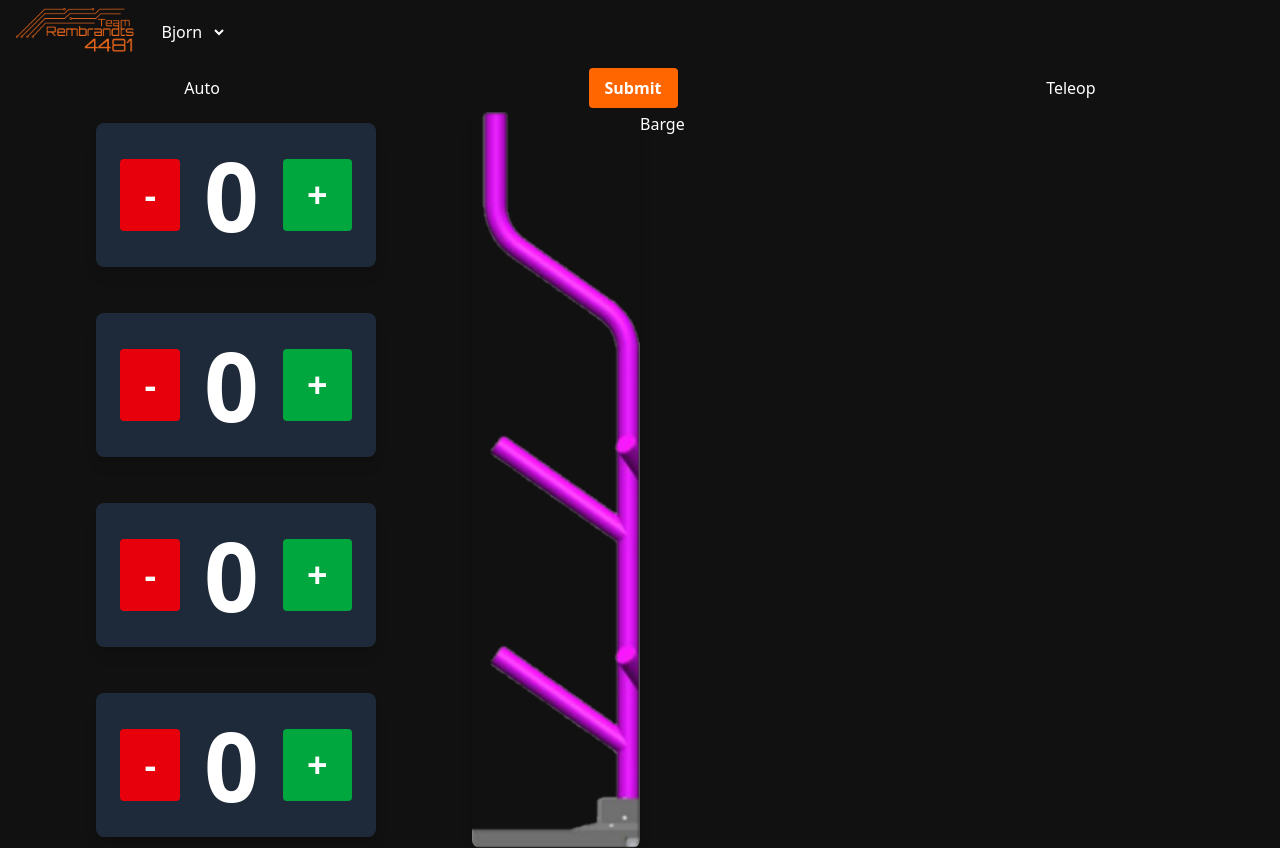
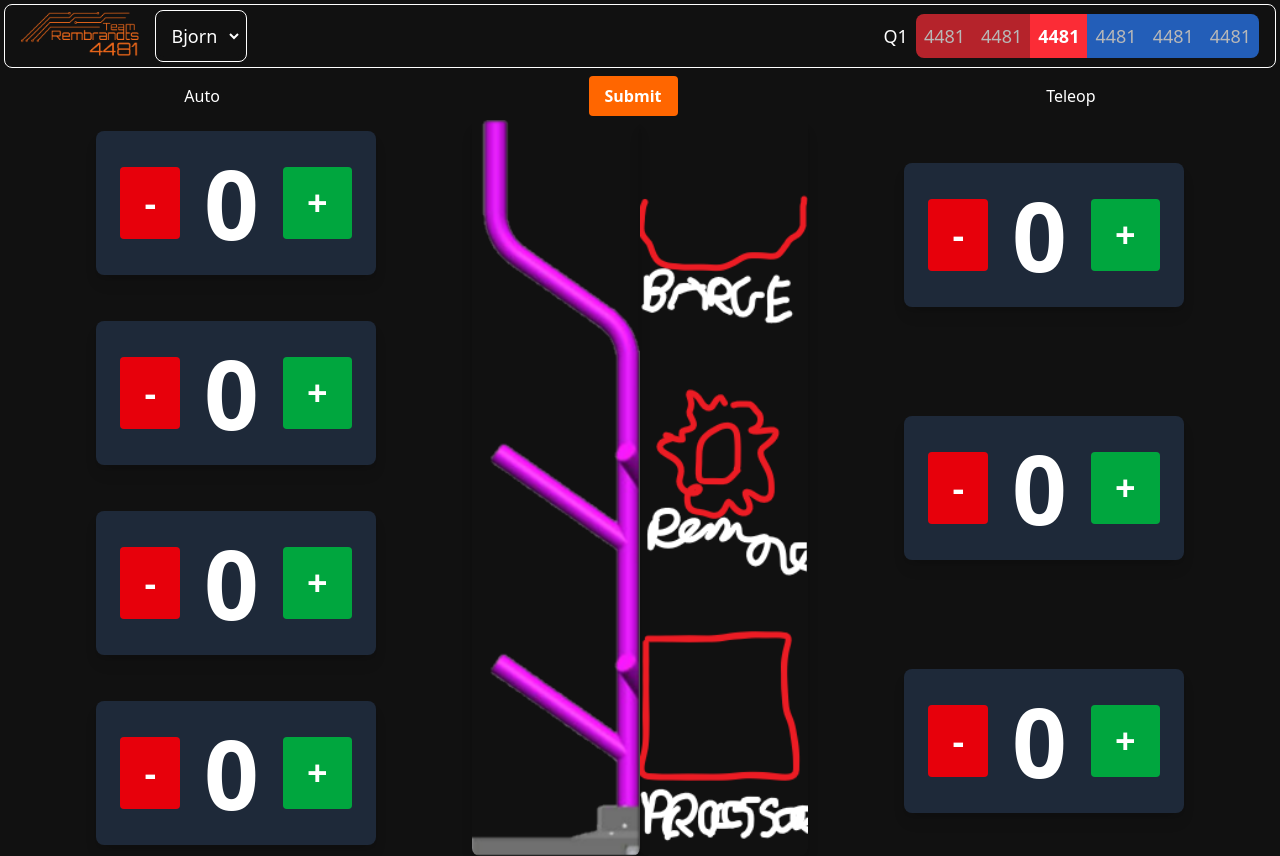
Before and after one commit to Bjorn4481/4481-scouting-app-2025, a React (Vite) app in the folder vite-project/: page / in a window 1280 px wide. Built offline with nearby package versions, Linux system fonts and the light colour scheme.

Commit message:
more stuff!

```diff
--- a/vite-project/src/App.jsx
+++ b/vite-project/src/App.jsx
@@ -8,19 +8,25 @@ import ScoutingInputDiv from "./components/ScoutingInputDiv";
 const App = () => {
   const [scoutingData, setScoutingData] = useState({
     scoutName: "",
-    teamNumber: "",
-    matchString: "",
+    teamNumber: "4481",
+    matchString: "Q1",
     auto: {
       L4: 0,
       L3: 0,
       L2: 0,
       L1: 0,
+      Net: 0,
+      Remove: 0,
+      Processor: 0,
     },
     teleop: {
       L4: 0,
       L3: 0,
       L2: 0,
       L1: 0,
+      Net: 0,
+      Remove: 0,
+      Processor: 0,
     },
     comments: "",
   });
--- a/vite-project/src/components/Barge.jsx
+++ b/vite-project/src/components/Barge.jsx
@@ -1,11 +1,35 @@
-import React from 'react';
+import React from "react";
+import Counter from "./Counter";
 
-const Barge = ({}) => {
-    return (
-        <div className="barge flex-grow-1">
-            <span>Barge</span>
-        </div>
-    );
+const Barge = ({ type, scoutingData, setScoutingData }) => {
+  return (
+    <div className={`reef flex h-[calc(100vh-4rem)] justify-between`}>
+      <div className="reef-image flex justify-end items-center h-full">
+        <img
+          src="/src/assets/BARGE.png"
+          alt="Barge"
+          className="h-full w-auto rounded-lg shadow-lg"
+        />
+      </div>
+      <div className="counters flex flex-col gap-6 justify-center h-full flex-grow">
+        <Counter
+          path={`${type}.Net`}
+          scoutingData={scoutingData}
+          setScoutingData={setScoutingData}
+        />
+        <Counter
+          path={`${type}.Remove`}
+          scoutingData={scoutingData}
+          setScoutingData={setScoutingData}
+        />
+        <Counter
+          path={`${type}.Processor`}
+          scoutingData={scoutingData}
+          setScoutingData={setScoutingData}
+        />
+      </div>
+    </div>
+  );
 };
 
 export default Barge;
--- a/vite-project/src/components/QRCodeGenerator.jsx
+++ b/vite-project/src/components/QRCodeGenerator.jsx
@@ -8,19 +8,25 @@ const QRCodeGenerator = ({ isOpen, onClose, scoutingData }) => {
     <div className="fixed inset-0 flex items-center justify-center bg-black bg-opacity-30 z-50">
       <div className="bg-white bg-opacity-90 p-8 rounded shadow-lg w-full max-w-xl h-2/3">
         <h2 className="text-2xl text-center text-black">
-          QR Code: {scoutingData?.match} - {scoutingData?.team}
+          QR Code: {scoutingData?.matchString} - {scoutingData?.teamNumber}
         </h2>
         {scoutingData && (
-          <div className="p-4 bg-white bg-opacity-90 rounded flex justify-center">
+          <div className="p-3 bg-white bg-opacity-90 rounded flex justify-center">
             <QRCode value={JSON.stringify(scoutingData)} size={512} />
           </div>
         )}
-        <div className="flex justify-center">
+        <div className="flex justify-center space-x-4">
           <button
-            className="bg-red-500 text-white py-3 px-6 rounded hover:bg-red-700 text-lg"
+            className="bg-red-500 text-white py-3 px-6 rounded hover:bg-red-700 text-lg w-1/2"
             onClick={onClose}
           >
-            Close
+            Edit
+          </button>
+          <button
+            className="bg-green-500 text-white py-3 px-6 rounded hover:bg-green-700 text-lg w-1/2"
+            onClick={onClose}
+          >
+            Next Match!
           </button>
         </div>
       </div>
--- a/vite-project/src/components/QRCodeScanner.jsx
+++ b/vite-project/src/components/QRCodeScanner.jsx
@@ -1,8 +1,7 @@
-import React, { useState, useEffect } from "react";
+import React, { useState } from "react";
 import { Scanner } from "@yudiel/react-qr-scanner";
 
 const QRCodeScanner = () => {
-    const [mode, setMode] = useState("camera"); // "camera" or "physical"
     const [scannedData, setScannedData] = useState("");
     const [isScanned, setIsScanned] = useState(false);
 
@@ -22,55 +21,16 @@ const QRCodeScanner = () => {
         console.error("Camera Scanner Error:", error);
     };
 
-    // Handle QR code from physical scanner (listens for keyboard input)
-    useEffect(() => {
-        if (mode === "physical") {
-            const handleKeyPress = (event) => {
-                if (event.key === "Enter" && scannedData) {
-                    console.log("Scanned (Physical):", scannedData);
-                    setIsScanned(true);
-                    setTimeout(() => setIsScanned(false), 2000); // Reset visual cue after 2 seconds
-                }
-            };
-            window.addEventListener("keydown", handleKeyPress);
-            return () => {
-                window.removeEventListener("keydown", handleKeyPress);
-            };
-        }
-    }, [mode, scannedData]);
-
     return (
         <div className="flex flex-col items-center p-4">
             <h2 className="text-2xl mb-4">QR Code Scanner</h2>
 
-            {/* Toggle Button */}
-            <button
-                onClick={() => setMode(mode === "camera" ? "physical" : "camera")}
-                className="mb-4 px-4 py-2 bg-blue-500 text-white rounded"
-            >
-                Switch to {mode === "camera" ? "Physical Scanner" : "Camera Scanner"}
-            </button>
-
-            {/* Show camera scanner if mode is 'camera' */}
-            {mode === "camera" && (
-                <Scanner onScan={handleCameraScan} onError={handleCameraError} allowMultiple={true} scanDelay={4481} />
-            )}
-
-            {/* Show input field for physical scanner if mode is 'physical' */}
-            {mode === "physical" && (
-                <input
-                    type="text"
-                    className="border rounded p-2 w-full max-w-md"
-                    placeholder="Scan QR Code here..."
-                    value={scannedData}
-                    onChange={(e) => setScannedData(e.target.value)}
-                    autoFocus
-                />
-            )}
+            {/* Show camera scanner */}
+            <Scanner onScan={handleCameraScan} onError={handleCameraError} allowMultiple={true} scanDelay={4481} />
 
             {/* Display scanned QR code with visual cue */}
             {scannedData && (
-                <p className={`mt-4 p-2 ${isScanned ? 'bg-green-200' : ''}`}>
+                <p className={`mt-4 p-2 ${isScanned ? 'bg-green-200' : ''} text-black`}>
                     Scanned Data: {scannedData}
                 </p>
             )}
--- a/vite-project/src/components/ScoutingInputDiv.jsx
+++ b/vite-project/src/components/ScoutingInputDiv.jsx
@@ -9,7 +9,7 @@ const ScoutingInputDiv = ({ scoutingData, setScoutingData }) => {
         <Reef type="auto" scoutingData={scoutingData} setScoutingData={setScoutingData} />
       </div>
       <div className="flex-1">
-        <Barge />
+        <Barge type="auto" scoutingData={scoutingData} setScoutingData={setScoutingData} />
       </div>
     </div>
   );
--- a/vite-project/src/components/TopBar.jsx
+++ b/vite-project/src/components/TopBar.jsx
@@ -1,6 +1,9 @@
-import React from "react";
+import React, { useState, useEffect } from "react";
+import QRCodeScanner from "./QRCodeScanner";
 
 const TopBar = ({ scoutingData, setScoutingData }) => {
+  const [isScannerDialogOpen, setIsScannerDialogOpen] = useState(false);
+
   const onUserChange = (e) => {
     setScoutingData({
       ...scoutingData,
@@ -8,8 +11,8 @@ const TopBar = ({ scoutingData, setScoutingData }) => {
     });
   };
 
-  React.useEffect(() => {
-    const selectElement = document.querySelector('.user-dropdown');
+  useEffect(() => {
+    const selectElement = document.querySelector(".user-dropdown");
     if (selectElement) {
       setScoutingData({
         ...scoutingData,
@@ -18,17 +21,14 @@ const TopBar = ({ scoutingData, setScoutingData }) => {
     }
   }, []);
 
-  const handleLogoPress = () => {
-    console.log("Logo pressed for more than 3 seconds");
-    // Add your desired action here
-  };
-
-  React.useEffect(() => {
+  useEffect(() => {
     let pressTimer;
-    const logoElement = document.querySelector('.logo');
+    const logoElement = document.querySelector(".logo");
 
     const startPress = () => {
-      pressTimer = setTimeout(handleLogoPress, 3000);
+      pressTimer = setTimeout(() => {
+        setIsScannerDialogOpen(true); // Show the scanner dialog
+      }, 3000);
     };
 
     const cancelPress = () => {
@@ -36,47 +36,80 @@ const TopBar = ({ scoutingData, setScoutingData }) => {
     };
 
     if (logoElement) {
-      logoElement.addEventListener('mousedown', startPress);
-      logoElement.addEventListener('mouseup', cancelPress);
-      logoElement.addEventListener('mouseleave', cancelPress);
-      logoElement.addEventListener('touchstart', startPress);
-      logoElement.addEventListener('touchend', cancelPress);
+      logoElement.addEventListener("mousedown", startPress);
+      logoElement.addEventListener("mouseup", cancelPress);
+      logoElement.addEventListener("mouseleave", cancelPress);
+      logoElement.addEventListener("touchstart", startPress);
+      logoElement.addEventListener("touchend", cancelPress);
     }
 
     return () => {
       if (logoElement) {
-        logoElement.removeEventListener('mousedown', startPress);
-        logoElement.removeEventListener('mouseup', cancelPress);
-        logoElement.removeEventListener('mouseleave', cancelPress);
-        logoElement.removeEventListener('touchstart', startPress);
-        logoElement.removeEventListener('touchend', cancelPress);
+        logoElement.removeEventListener("mousedown", startPress);
+        logoElement.removeEventListener("mouseup", cancelPress);
+        logoElement.removeEventListener("mouseleave", cancelPress);
+        logoElement.removeEventListener("touchstart", startPress);
+        logoElement.removeEventListener("touchend", cancelPress);
       }
     };
   }, []);
 
   return (
-    <div className="topbar flex items-center h-16 px-4">
+    <div className="topbar flex items-center h-16 px-4 border border-white rounded-lg p-2 m-1">
       <div>
-        <img src="/src/assets/TR-Logo.png" alt="TR Logo" className="logo h-12" />
+        <img
+          src="/src/assets/TR-Logo.png"
+          alt="TR Logo"
+          className="logo h-12"
+        />
       </div>
-      <div className="ml-4">
+      <div className="ml-4 border border-white rounded-lg p-1">
         <select
           value={scoutingData.scoutName}
           onChange={onUserChange}
-          className="user-dropdown text-white p-2 rounded"
+          className="user-dropdown text-white p-2 rounded bg-[#111111] text-lg"
         >
           <option value="Bjorn">Bjorn</option>
           <option value="Feije">Feije</option>
           <option value="Gijs">Gijs</option>
-          {/* Add more users as needed */}
         </select>
       </div>
-      <div className="info ml-auto text-white">
+      <div className="info ml-auto text-white text-lg ">
         <span>{scoutingData.matchString}</span>
       </div>
-      <div className="info ml-4 text-white">
+      <div className="info text-white text-lg bg-red-500 p-2 ml-2 rounded-l-lg opacity-70">
         <span>{scoutingData.teamNumber}</span>
       </div>
+      <div className="info text-white text-lg bg-red-500 p-2 opacity-70">
+        <span>{scoutingData.teamNumber}</span>
+      </div>
+      <div className="info text-white text-lg bg-red-500 p-2 font-bold">
+        <span>{scoutingData.teamNumber}</span>
+      </div>
+      <div className="info text-white text-lg bg-blue-500 p-2 opacity-70">
+        <span>{scoutingData.teamNumber}</span>
+      </div>
+      <div className="info text-white text-lg bg-blue-500 p-2 opacity-70">
+        <span>{scoutingData.teamNumber}</span>
+      </div>
+      <div className="info text-white text-lg bg-blue-500 p-2 rounded-r-lg opacity-70">
+        <span>{scoutingData.teamNumber}</span>
+      </div>
+
+      {/* QR Code Scanner Dialog */}
+      {isScannerDialogOpen && (
+        <div className="fixed inset-0 bg-black bg-opacity-50 flex items-center justify-center z-50">
+          <div className="bg-white p-6 rounded shadow-lg">
+            <QRCodeScanner />
+            <button
+              className="mt-4 bg-red-500 text-white py-2 px-4 rounded hover:bg-red-700 mx-auto block"
+              onClick={() => setIsScannerDialogOpen(false)}
+            >
+              Close
+            </button>
+          </div>
+        </div>
+      )}
     </div>
   );
 };
--- a/vite-project/src/index.css
+++ b/vite-project/src/index.css
@@ -3,6 +3,6 @@
 body {
     color: white;
 }
-/* div {
-    border: 1px solid white;
-} */
+video {
+    transform: scaleX(-1);
+}
```
Also changed, not shown: vite-project/src/assets/BARGE.png (added).
